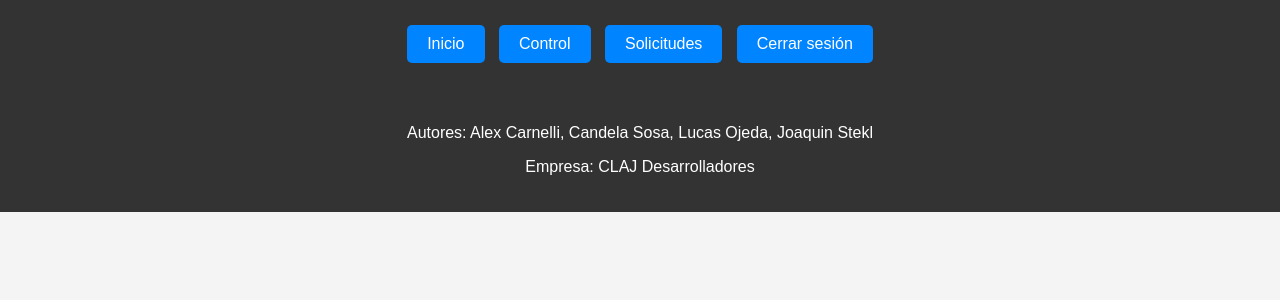
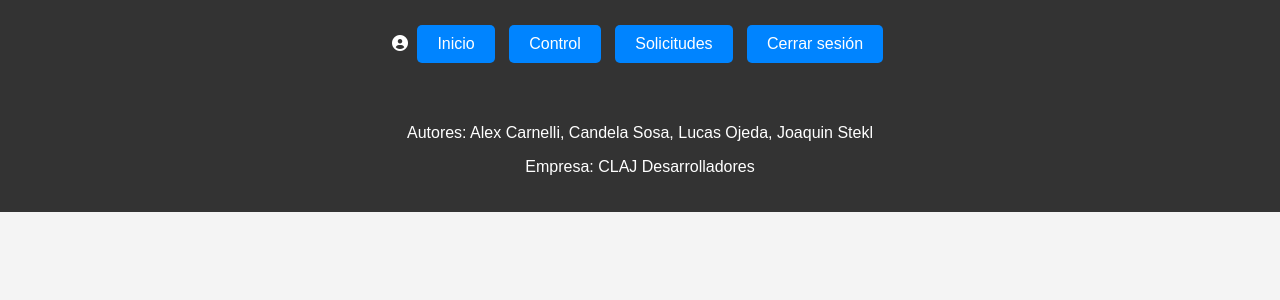
Before and after one commit to ProyectoFinalBB/NexPro, a PHP site: page /adminGI.php in a window 1280 px wide. Shown: the top 300 px of the page. Run offline with PHP 8.4, Linux system fonts and the light colour scheme.

Commit message:
me falto el icono

```diff
--- a/administrador/headerADMIN.php
+++ b/administrador/headerADMIN.php
@@ -4,11 +4,15 @@
     <meta charset="UTF-8">
     <meta name="viewport" content="width=device-width, initial-scale=1.0">
     <link rel="stylesheet" href="adminStyle.css">
+    <link rel="stylesheet" href="https://cdnjs.cloudflare.com/ajax/libs/font-awesome/6.0.0-beta3/css/all.min.css">
+
+
     <title>Document</title>
 </head>
 <body>
     <header>
     <form method="POST" action="" class="" id="">
+            <i class="fas fa-user-circle"></i>
             <button type="submit" name="pagina" value="Inicio">Inicio</button>
             <button type="submit" name="pagina" value="Control">Control</button>
             <button type="submit" name="pagina" value="Solicitudes">Solicitudes</button>
```
